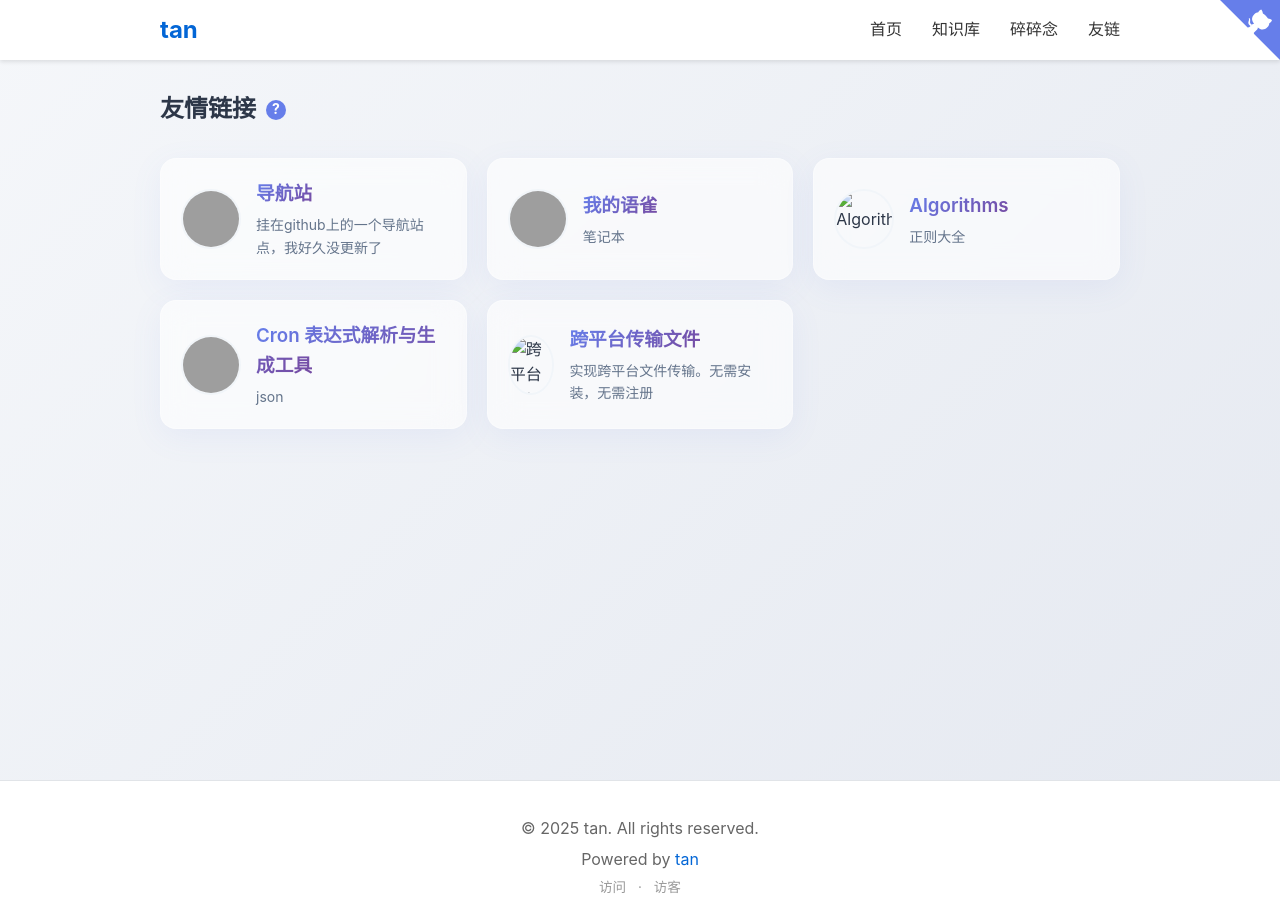
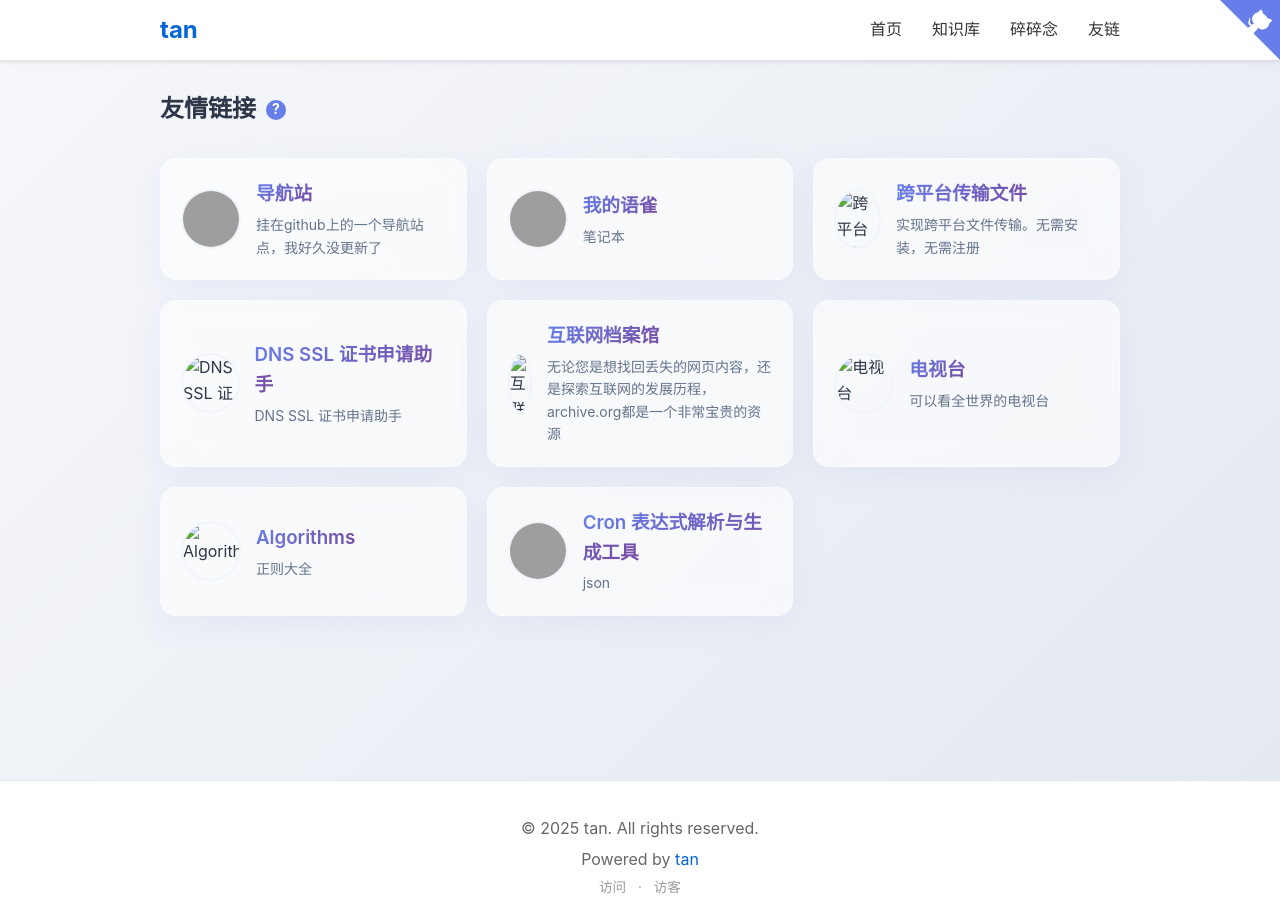
Before and after one commit to en-o/blog, a Jekyll site: the page built from pages/links.md, in a window 1280 px wide and 900 px high. Built offline with Jekyll 4.4.1, drawn with Linux system fonts in a browser that asks for light colours; comment, search, counter and statistics services are not loaded; grey boxes are pictures that could not be loaded.

Commit message:
更新内容

```diff
--- a/_data/links.yml
+++ b/_data/links.yml
@@ -7,6 +7,23 @@
   description: 笔记本
   avatar: >-
     https://mdn.alipayobjects.com/huamei_0prmtq/afts/img/A*PXAJTYXseTsAAAAAAAAAAAAADvuFAQ/original
+- name: 跨平台传输文件
+  url: https://pairdrop.net/
+  description: 实现跨平台文件传输。无需安装，无需注册
+  avatar: https://pairdrop.net/images/favicon-96x96.png
+- name: DNS SSL 证书申请助手
+  url: https://ssl.tannn.cn/
+  description: DNS SSL 证书申请助手
+  avatar: https://ssl.tannn.cn/assets/favicon.svg
+- name: 互联网档案馆
+  url: https://archive.org
+  description: >-
+    无论您是想找回丢失的网页内容，还是探索互联网的发展历程，archive.org都是一个非常宝贵的资源
+  avatar: https://archive.org/favicon.ico
+- name: 电视台
+  url: https://tv.garden/
+  description: ' 可以看全世界的电视台'
+  avatar: https://tv.garden/assets/favicons/favicon.svg
 - name: Algorithms
   url: https://www.cs.usfca.edu/~galles/visualization/Algorithms.html
   description: 正则大全
@@ -16,7 +33,3 @@
   description: json
   avatar: >-
     https://www.daimagu.com/assets/upload/2025-10/30/61295e9d3de246dcba5a196965dc2908.png
-- name: 跨平台传输文件
-  url: https://pairdrop.net/
-  description: 实现跨平台文件传输。无需安装，无需注册
-  avatar: https://pairdrop.net/images/favicon-96x96.png
```
